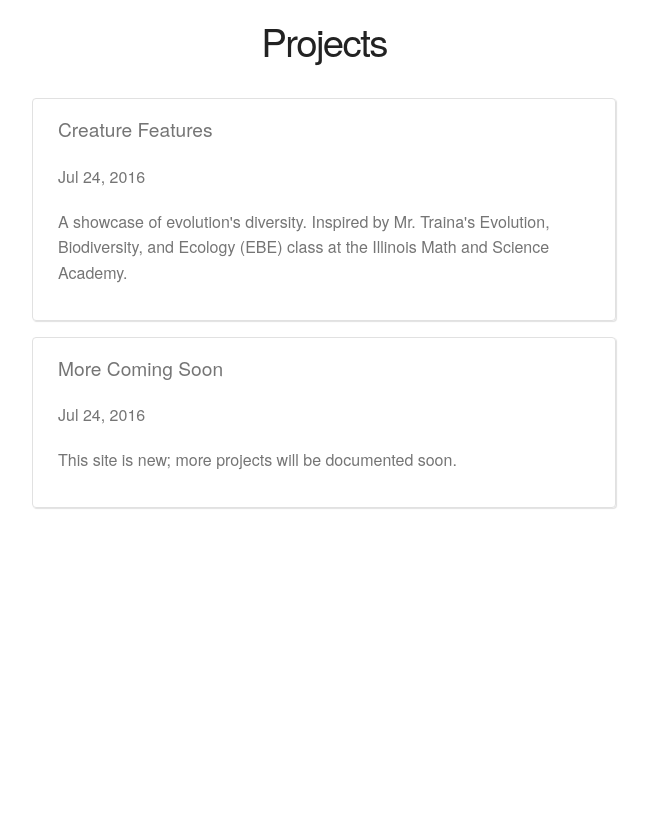
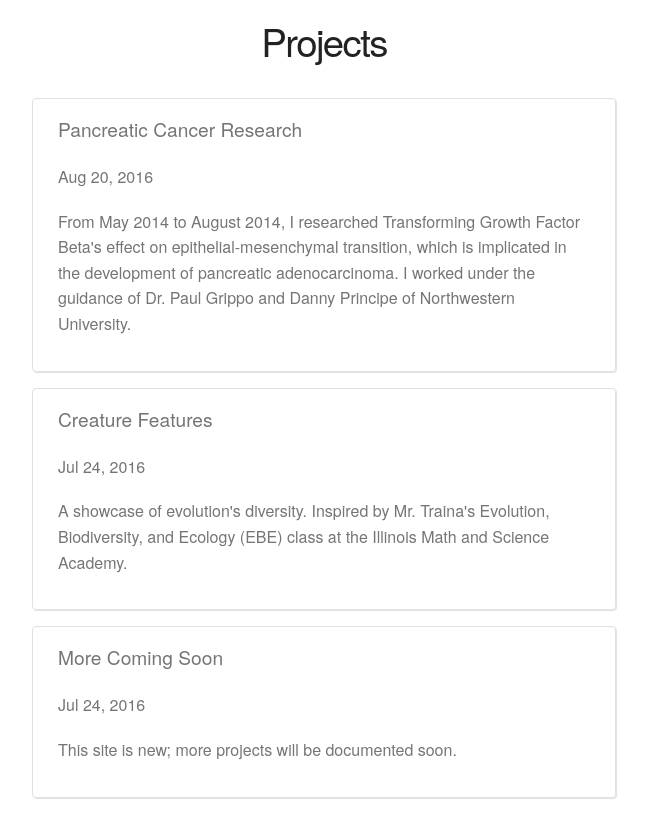
Before and after one commit to AugustNagro/augustnagro.github.io, a Jekyll site: the page built from projects.html, in a window 1280 px wide. Shown: the top 838 px of the page, without its empty margins (316-964 px from the left). Built offline with Jekyll 4.4.1, drawn with Linux system fonts in a browser that asks for light colours.

Commit message:
added sir docs

```diff
--- a/_includes/footer.html
+++ b/_includes/footer.html
@@ -1,6 +1,6 @@
 <div class="footer">
   <p align="center">
-    <a href="mailto:augustnagro@@gmail.com" target="_blank"><img width="32px" height="32px" src='{{ "/images/email.svg" }}'></a>
+    <a href="mailto:augustnagro@gmail.com" target="_blank"><img width="32px" height="32px" src='{{ "/images/email.svg" }}'></a>
     <a href="https://github.com/AugustNagro" target="_blank"><img width="32px" height="32px" src='{{ "/images/github.svg" }}'></a>
     <a href="https://www.linkedin.com/in/augustnagro" target="_blank"><img width="32px" height="32px" src='{{ "/images/linkedin.svg" }}'></a>
   </p>
--- a/_posts/2016-7-24-coming-soon.html
+++ b/_posts/2016-7-24-coming-soon.html
@@ -2,6 +2,5 @@
 layout: post
 title: "More Coming Soon"
 date: 2016-07-24
-categories: notifications
 ---
 <p>This site is new; more projects will be documented soon.</p>
--- a/_posts/2016-7-24-creature-features.html
+++ b/_posts/2016-7-24-creature-features.html
@@ -2,12 +2,11 @@
 layout: post
 title: "Creature Features"
 date: 2016-07-24
-categories: programming
 ---
 <p>A showcase of evolution's diversity. Inspired by Mr. Traina's Evolution, Biodiversity, and Ecology (EBE) class at the Illinois Math and Science Academy.</p>
 
 <p align="center"><a href="http://augustnagro.com/creaturefeatures/">augustnagro.com/creaturefeatures</a></p>
 
-<p>The site implements Google's <a href="https://www.ampproject.org/">Accelerated Mobile Pages</a> project, although it breaks with specification in a few places, such as the use of javascript. Service workers are used to provide offline caching, which in in concert with the manifiest.json, allows native-like functionality on mobile. Because it meets the following <a href="https://developers.google.com/web/fundamentals/engage-and-retain/app-install-banners/web-app-install-banners?hl=en">criteria</a>, Chrome will prompt mobile users to add the app to their homescreen, where it functions similarly to an <a href="https://cordova.apache.org/">Apache Cordova</a> app.</p>
+<p>The site implements Google's <a href="https://www.ampproject.org/">Accelerated Mobile Pages</a> project, although it breaks with specification in a few places. Service workers are used to provide offline caching, which in in concert with the manifiest.json, allows native-like functionality on mobile. Because it meets the following <a href="https://developers.google.com/web/fundamentals/engage-and-retain/app-install-banners/web-app-install-banners?hl=en">criteria</a>, Chrome will prompt mobile users to add the app to their homescreen, where it functions similarly to an <a href="https://cordova.apache.org/">Apache Cordova</a> app.</p>
 
 <p>I plan on adding new creatures often.</p>
--- /dev/null
+++ b/_posts/2016-8-20-Pancreatic-Cancer-Research.html
@@ -0,0 +1,18 @@
+---
+layout: post
+title: "Pancreatic Cancer Research"
+date: 2016-08-20
+---
+<p>
+  From May 2014 to August 2014, I researched Transforming Growth Factor Beta's effect on epithelial-mesenchymal
+  transition, which is implicated in the development of pancreatic adenocarcinoma.
+  I worked under the guidance of Dr. Paul Grippo and Danny Principe of Northwestern University.
+</p>
+
+<p align="center">
+  <a href="/files/august-nagro-tgfb-poster.png" target="_blank">IMSALoquium Poster</a>
+</p>
+
+<p align="center">
+  <a href="/files/Nagro-FinalPaperRevision8-29-14.pdf" target="_blank">Research Paper</a>
+</p>
```
Also changed, not shown: 3 other files.
